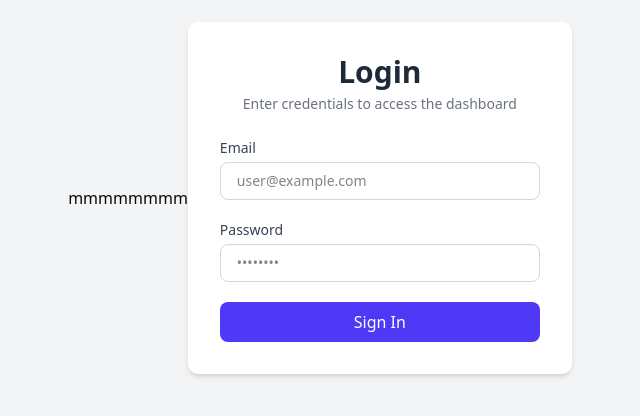
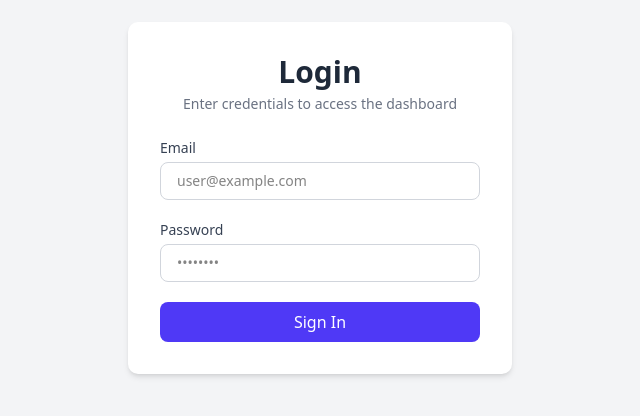
Before and after one commit to ParshantOnelab/finansee-frontend, a React (Vite) app: page /login in a window 1280 px wide. Shown: the part 202-618 px from the top of the page, without its empty margins (320-960 px from the left). Built offline with nearby package versions, Linux system fonts and the light colour scheme.

Commit message:
resolved bug from login page

```diff
--- a/src/features/login.tsx
+++ b/src/features/login.tsx
@@ -44,7 +44,7 @@
     }
 
     return (
-        <div className="min-h-screen flex items-center justify-center bg-gray-100">                              mmmmmmmm
+        <div className="min-h-screen flex items-center justify-center bg-gray-100">
             <div className="w-full max-w-sm p-8 bg-white rounded-lg shadow-md">
                 <div className="mb-6 text-center">
                     <h1 className="text-3xl font-semibold text-gray-800">Login</h1>
```
